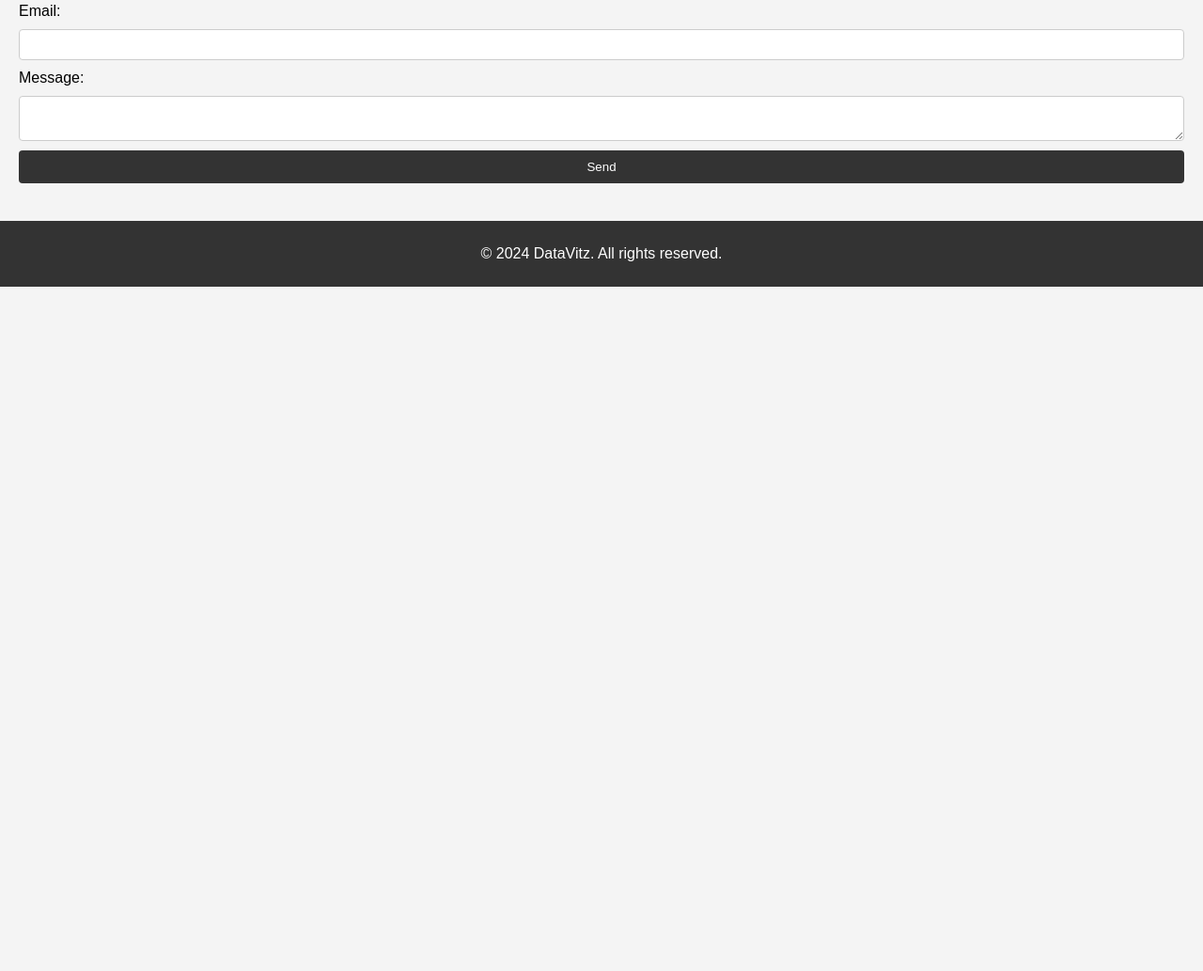
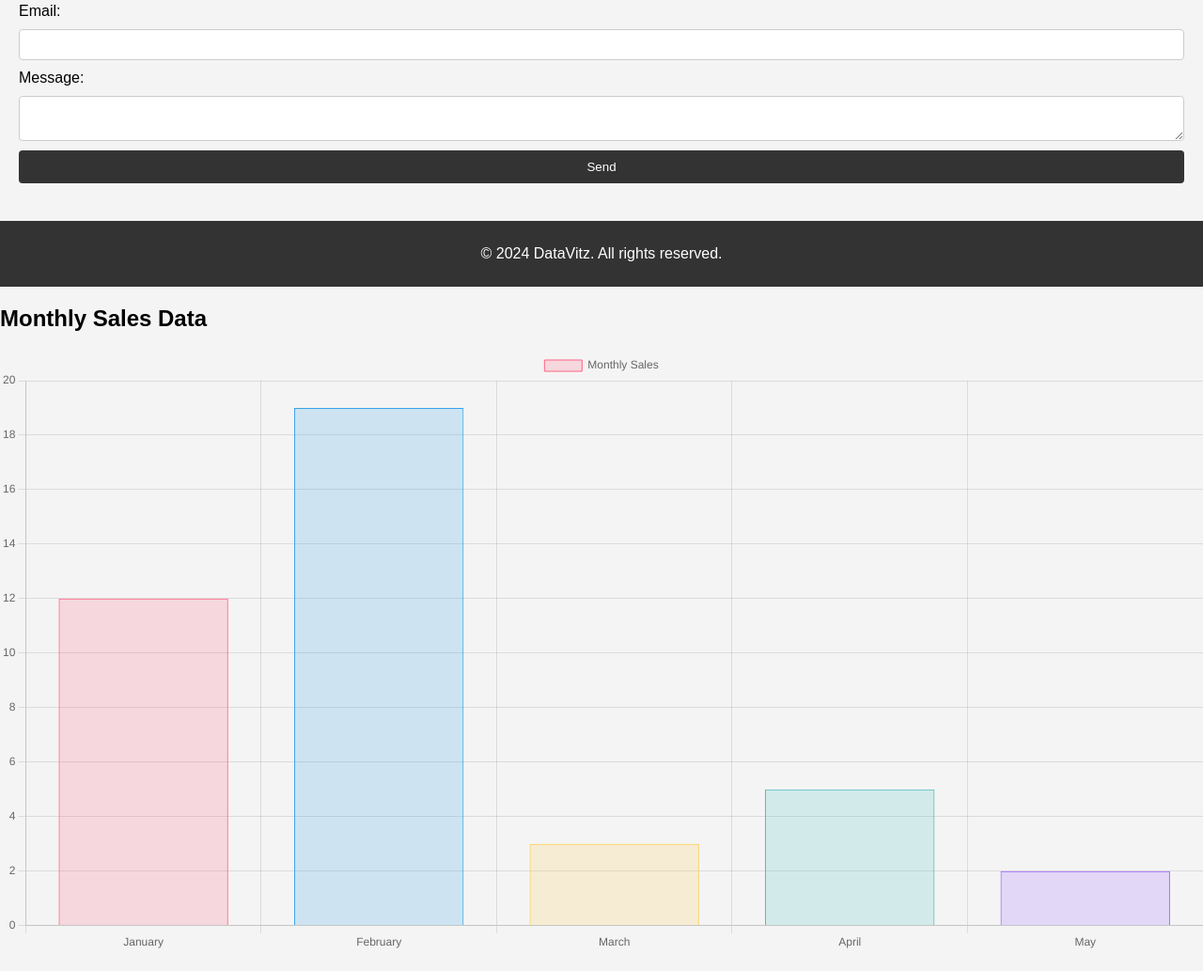
Before and after one commit to lewiimaish/portfolio-project-ALX, a plain HTML site: page portfolio.html in a window 1280 px wide. Shown: the part 564-1597 px from the top of the page at 94% size. Before the commit the page ends 869 px from the top, so only its background shows below. Drawn offline with nearby package versions, Linux system fonts and the light colour scheme.

Commit message:
portfolio.html

```diff
--- a/portfolio.html
+++ b/portfolio.html
@@ -5,7 +5,7 @@
     <meta name="viewport" content="width=device-width, initial-scale=1.0">
     <title>DataVitz - Interactive Data Visualization</title>
     <link rel="stylesheet" href="porfolio.css">
-</head>
+    <script src="https://cdn.jsdelivr.net/npm/chart.js"></script>
 <body>
     <header>
         <h1>DATAVITZ</h1>
@@ -20,6 +20,7 @@
     </header>
 
     <main>
+        <div class="content-wrapper">
         <section id="home">
             <h2>Explore Interactive Data Visualizations</h2>
             <p>DataVitz offers unique insights through dynamic, interactive charts.</p>
@@ -56,11 +57,50 @@
             </form>
         </section>
     </main>
-
+  </div>
     <footer>
         <p>&copy; 2024 DataVitz. All rights reserved.</p>
     </footer>
+    <script src="porfolio.js"></script>
+    <section id="chart-section">
+        <h2>Monthly Sales Data</h2>
+        <canvas id="myChart" width="400" height="200"></canvas>
+    </section>
 
-    <script src="porfolio.js"></script>
+    <script>
+        const ctx = document.getElementById('myChart').getContext('2d');
+        const myChart = new Chart(ctx, {
+            type: 'bar',
+            data: {
+                labels: ['January', 'February', 'March', 'April', 'May'],
+                datasets: [{
+                    label: 'Monthly Sales',
+                    data: [12, 19, 3, 5, 2],
+                    backgroundColor: [
+                        'rgba(255, 99, 132, 0.2)',
+                        'rgba(54, 162, 235, 0.2)',
+                        'rgba(255, 206, 86, 0.2)',
+                        'rgba(75, 192, 192, 0.2)',
+                        'rgba(153, 102, 255, 0.2)'
+                    ],
+                    borderColor: [
+                        'rgba(255, 99, 132, 1)',
+                        'rgba(54, 162, 235, 1)',
+                        'rgba(255, 206, 86, 1)',
+                        'rgba(75, 192, 192, 1)',
+                        'rgba(153, 102, 255, 1)'
+                    ],
+                    borderWidth: 1
+                }]
+            },
+            options: {
+                scales: {
+                    y: {
+                        beginAtZero: true
+                    }
+                }
+            }
+        });
+    </script>
 </body>
 </html>
```
